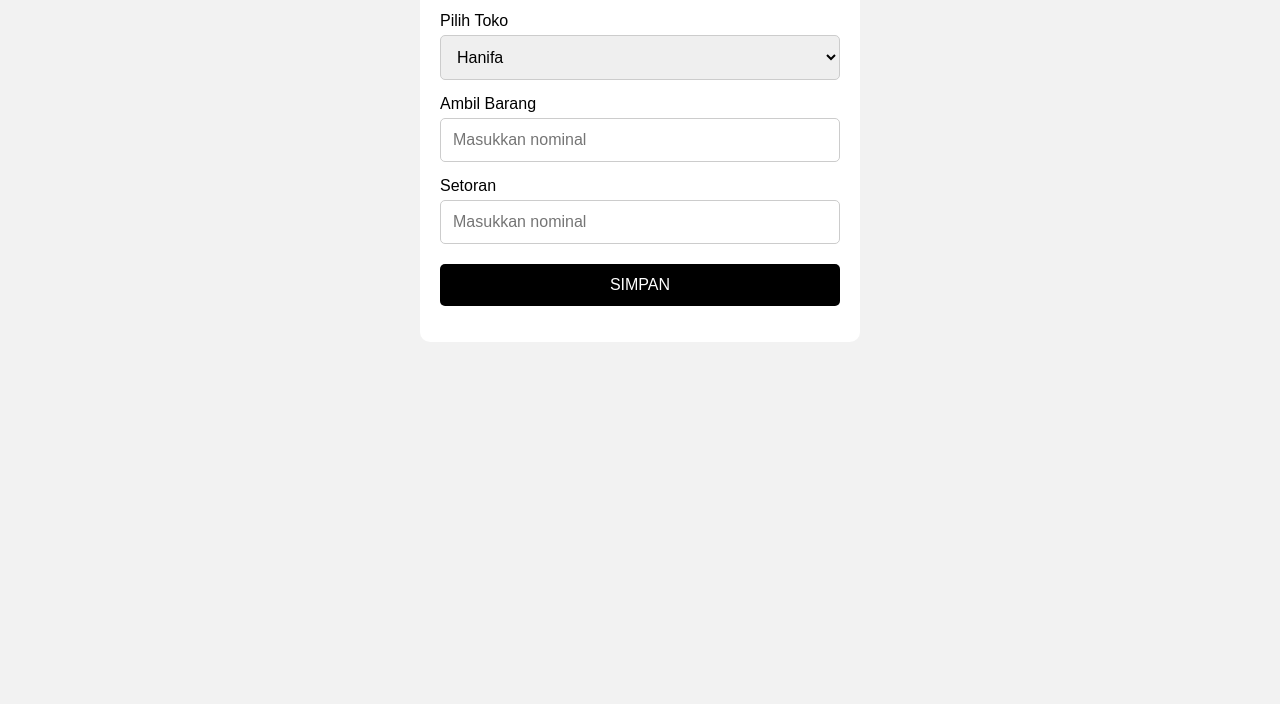
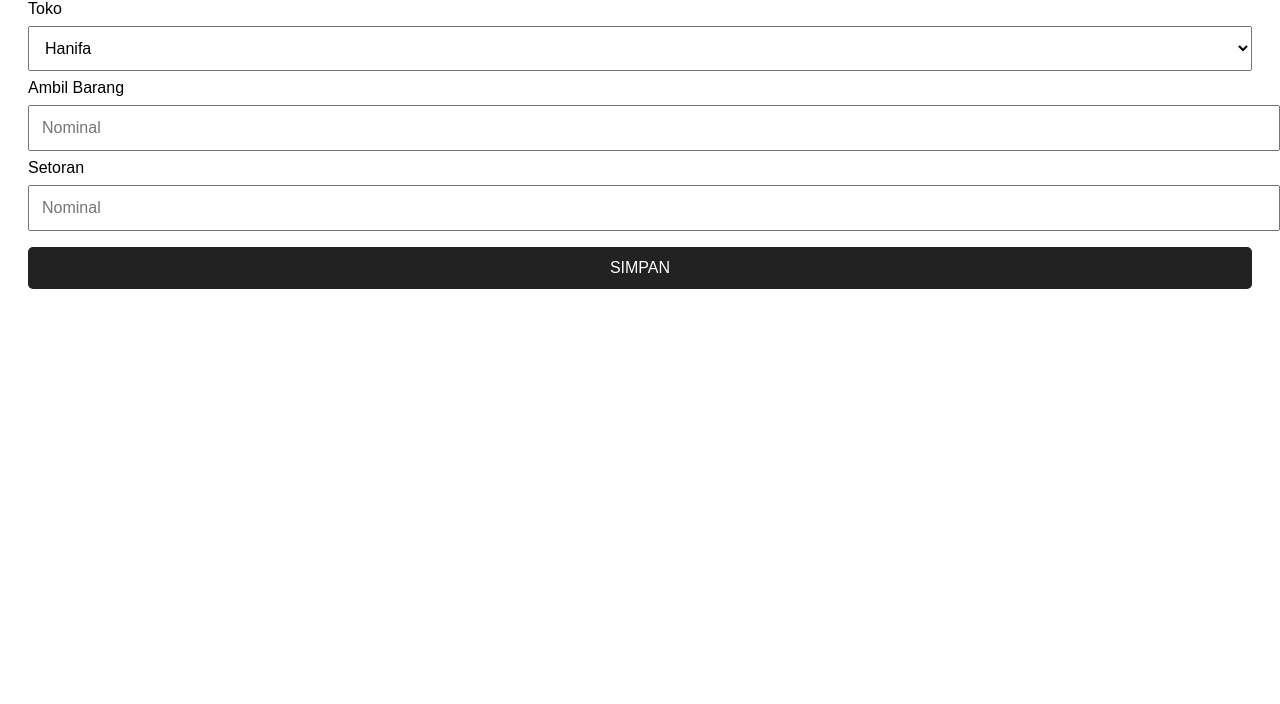
Before and after one commit to khanza-coder/data, a plain HTML site: page index.html in a window 1280 px wide. Shown: the part 96-800 px from the top of the page. Drawn offline with Linux system fonts and the light colour scheme.

Commit message:
Update index.html

```diff
--- a/index.html
+++ b/index.html
@@ -1,69 +1,77 @@
 <!DOCTYPE html>
-<html lang="id">
+<html>
+<head>
+<style>
+body{
+  font-family: Arial;
+  padding:20px;
+}
 
-<head>
-<meta charset="UTF-8">
-<meta name="viewport" content="width=device-width, initial-scale=1.0">
+input, select, button{
+  width:100%;
+  padding:12px;
+  margin:8px 0;
+  font-size:16px;
+}
 
-<title>Nota Berjalan</title>
-
-<link rel="stylesheet" href="style.css">
-
+button{
+  background:#222;
+  color:white;
+  border:none;
+  border-radius:5px;
+}
+</style>
 </head>
-
 
 <body>
 
-
-<div class="container">
-
 <h2>Nota Berjalan</h2>
 
-
-<label>Pilih Toko</label>
-
+<label>Toko</label>
 <select id="toko">
-<option value="Hanifa">Hanifa</option>
-<option value="Meli">Meli</option>
-<option value="Leora">Leora</option>
+<option>Hanifa</option>
+<option>Meli</option>
+<option>Leora</option>
 </select>
 
 
-
 <label>Ambil Barang</label>
-
-<input
-type="number"
-id="ambil"
-placeholder="Masukkan nominal">
-
+<input id="ambil" type="number" placeholder="Nominal">
 
 
 <label>Setoran</label>
-
-<input
-type="number"
-id="setoran"
-placeholder="Masukkan nominal">
+<input id="setoran" type="number" placeholder="Nominal">
 
 
-
-<button onclick="simpan()">
-SIMPAN
-</button>
+<button onclick="simpan()">SIMPAN</button>
 
 
 <p id="hasil"></p>
 
 
-</div>
+<script>
+
+function simpan(){
+
+let data = {
+ toko: document.getElementById("toko").value,
+ ambil: document.getElementById("ambil").value,
+ setoran: document.getElementById("setoran").value
+};
 
 
+google.script.run
+.withSuccessHandler(function(res){
+ document.getElementById("hasil").innerHTML=res;
 
-<script src="config.js"></script>
-<script src="script.js"></script>
+ document.getElementById("ambil").value="";
+ document.getElementById("setoran").value="";
+})
+.simpanData(data);
 
+}
+
+</script>
 
 </body>
-
 </html>
```
